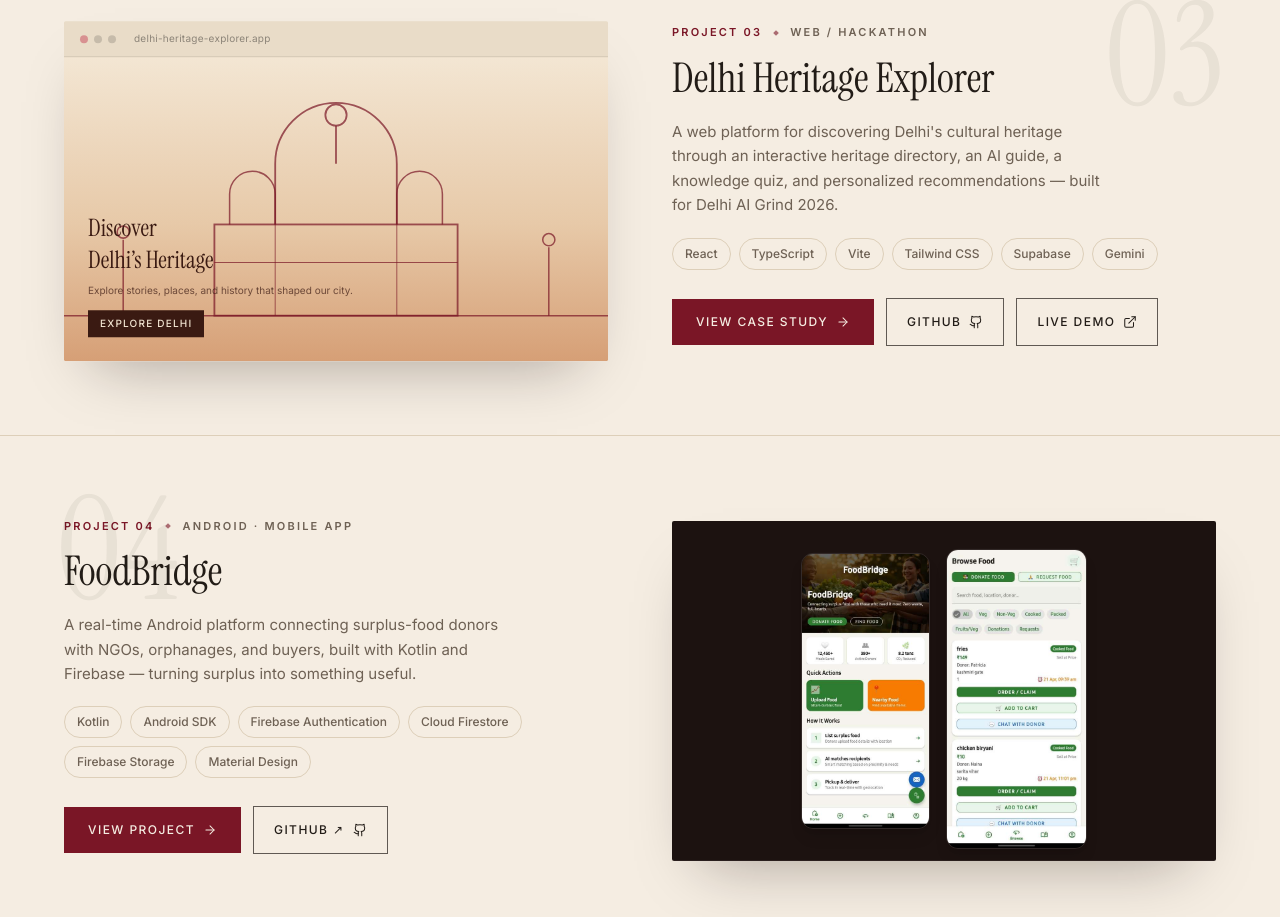
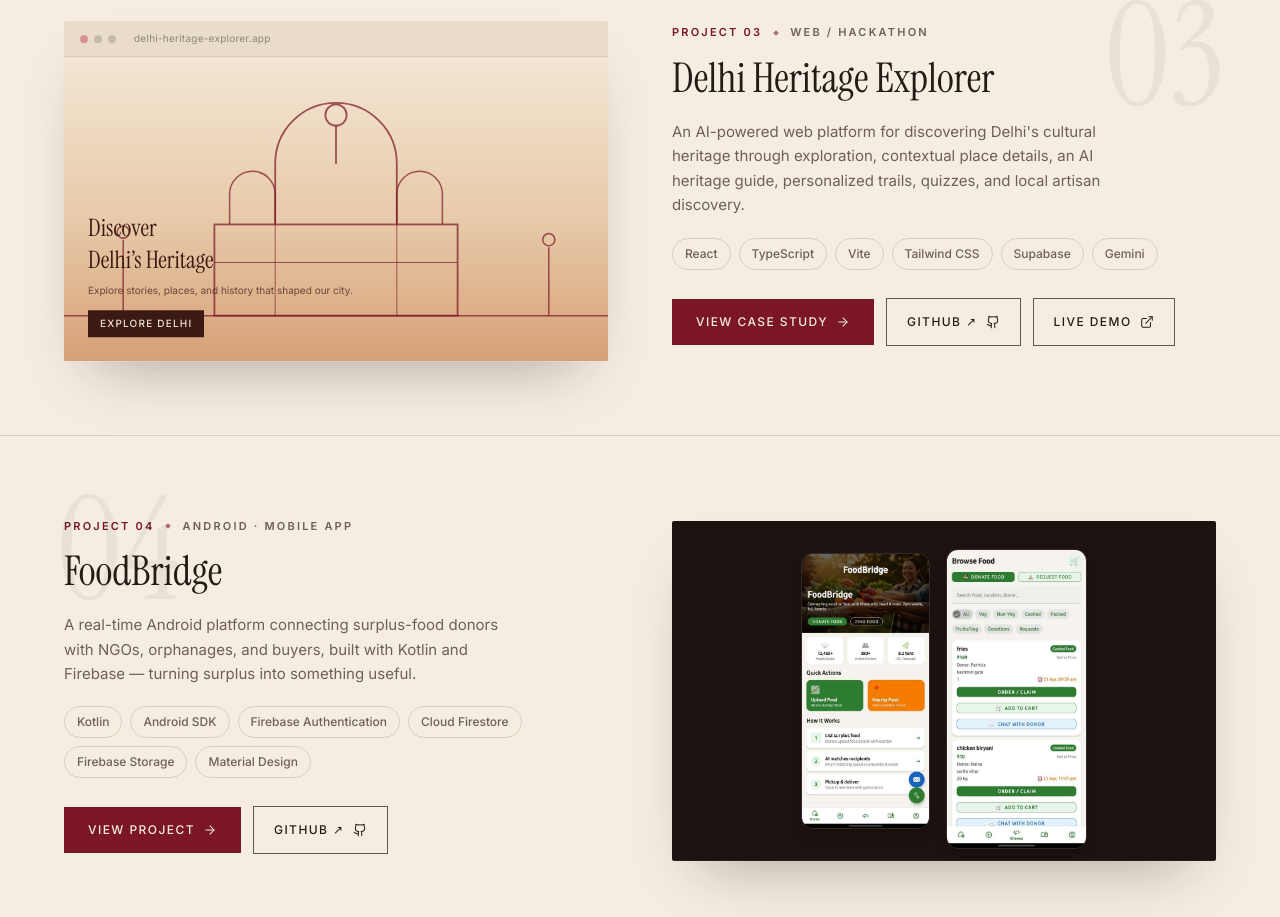
Before and after one commit to trisha29807-del/Portfolio-Trisha, a React (Vite) app: page / in a window 1280 px wide. Shown: the part 2520-3437 px from the top of the page. Built offline with nearby package versions, Linux system fonts and the light colour scheme; the HTML template or start-up script is replaced by a standard one.

Commit message:
Refine Delhi Heritage Explorer project card copy and numbering

```diff
--- a/src/data/projects.ts
+++ b/src/data/projects.ts
@@ -9,13 +9,9 @@
   tech: string[];
   githubUrl?: string;
   liveUrl?: string;
-  /** Default "View Case Study" CTA target — used unless primaryCta overrides it. */
   caseStudyUrl?: string;
-  /** Overrides the default primary CTA. "toggle-detail" opens the inline case-study instead of navigating. */
   primaryCta?: { label: string; href?: string; external?: boolean; action?: "toggle-detail" };
-  /** Overrides the default "GitHub" button label (e.g. "GitHub ↗"). */
   githubLabel?: string;
-  /** Compact, optional metric highlight — kept deliberately minimal, only real verified numbers. */
   metrics?: { label: string; value: string }[];
   imageSide: "left" | "right";
 }
@@ -68,10 +64,10 @@
     year: "2026",
     title: "Delhi Heritage Explorer",
     description:
-      "A web platform for discovering Delhi's cultural heritage through an interactive heritage directory, an AI guide, a knowledge quiz, and personalized recommendations — built for Delhi AI Grind 2026.",
+      "An AI-powered web platform for discovering Delhi's cultural heritage through exploration, contextual place details, an AI heritage guide, personalized trails, quizzes, and local artisan discovery.",
     tech: ["React", "TypeScript", "Vite", "Tailwind CSS", "Supabase", "Gemini"],
     githubUrl: "https://github.com/trisha29807-del/delhi-heritage-explorer",
-    githubLabel: "GitHub",
+    githubLabel: "GitHub ↗",
     liveUrl: "https://delhi-heritage-explorer.vercel.app",
     primaryCta: {
       label: "View Case Study",
```
